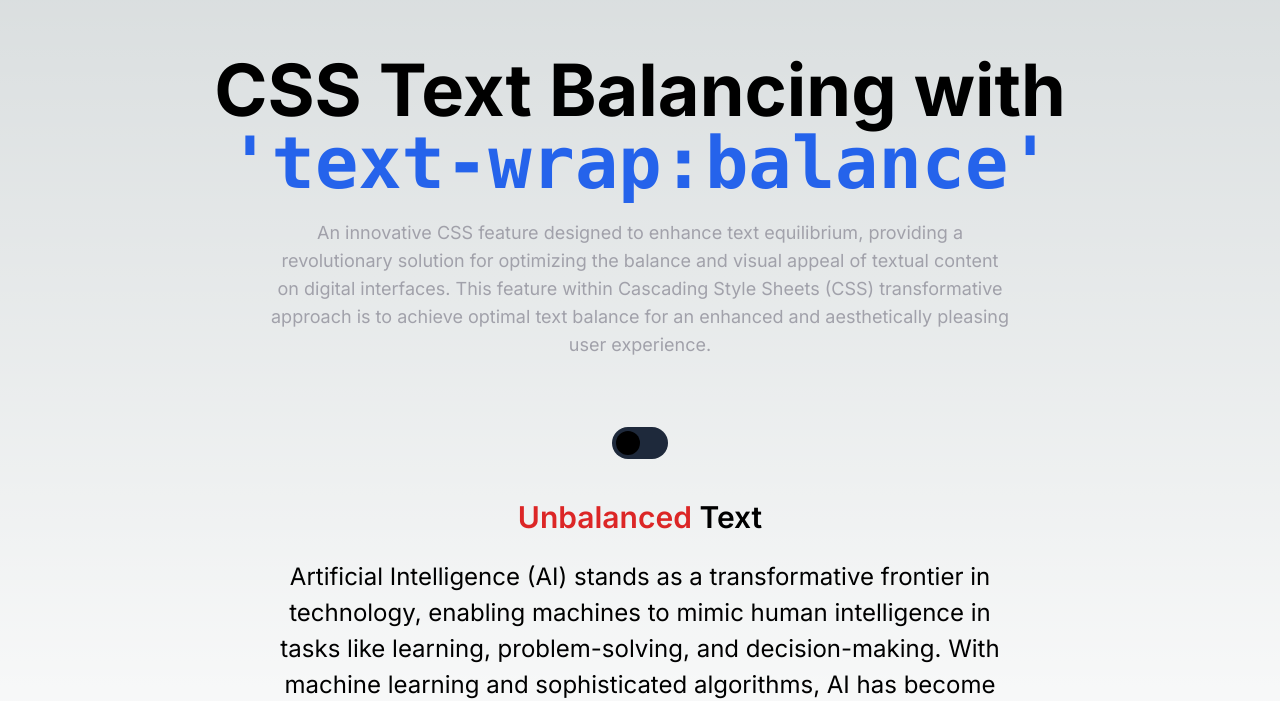
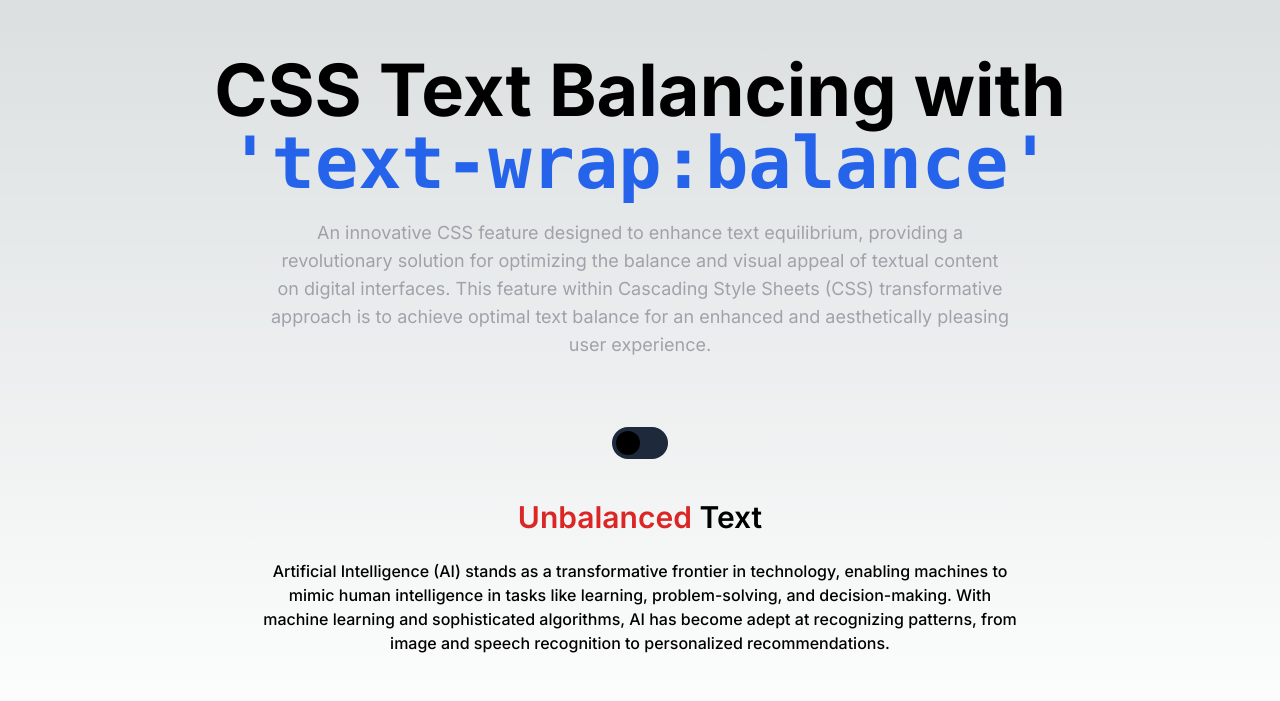
Before and after one commit to aqilmarwan/text-wrap-balance, a Next.js app: page / in a window 1280 px wide. Shown: the part 106-807 px from the top of the page. Built offline with nearby package versions, Linux system fonts and the light colour scheme.

Commit message:
edit README

```diff
--- a/src/app/globals.css
+++ b/src/app/globals.css
@@ -28,13 +28,13 @@ body {
 
 /* Styles for h5 without text-wrap: balance */
 h5 {
-  font-size: 1.5rem;
+  font-size: 1.0rem;
   margin-bottom: 1rem;
 }
 
 /* Styles for h5 with text-wrap: balance */
 .h5-with-balance {
-  font-size: 1.5rem;
+  font-size: 1.0rem;
   margin-bottom: 1rem;
   text-wrap: balance;
 }
--- a/src/components/Button.tsx
+++ b/src/components/Button.tsx
@@ -35,7 +35,7 @@ const Button = () => {
                         {isChecked ? <span className="text-blue-600"> Balanced </span> : <span className="text-red-600"> Unbalanced </span>}
                         Text
                     </h2>
-                    <h5 className="max-w-3xl text-md font-normal md:text-md lg:text-md">
+                    <h5 className="max-w-3xl text-md font-medium md:text-md lg:text-md">
                         {isChecked ?
                             <p className='h5-with-balance'>Artificial Intelligence (AI) stands as a transformative frontier in technology, enabling machines to
                                 mimic human intelligence in tasks like learning, problem-solving, and decision-making. With machine
```
